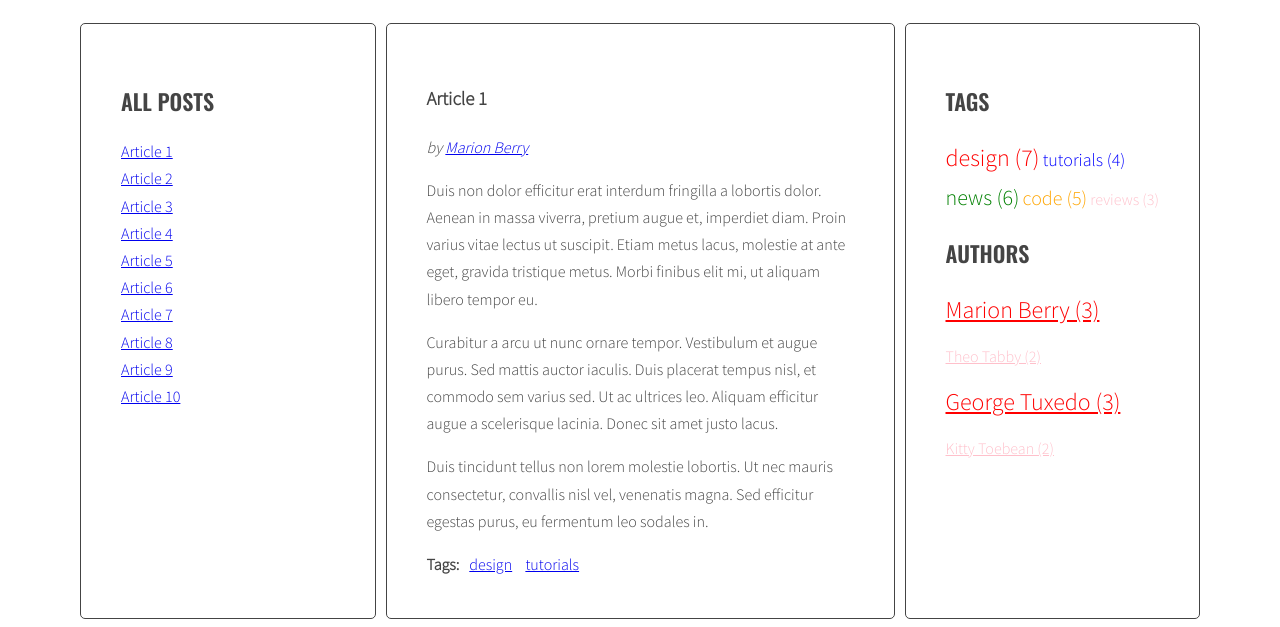
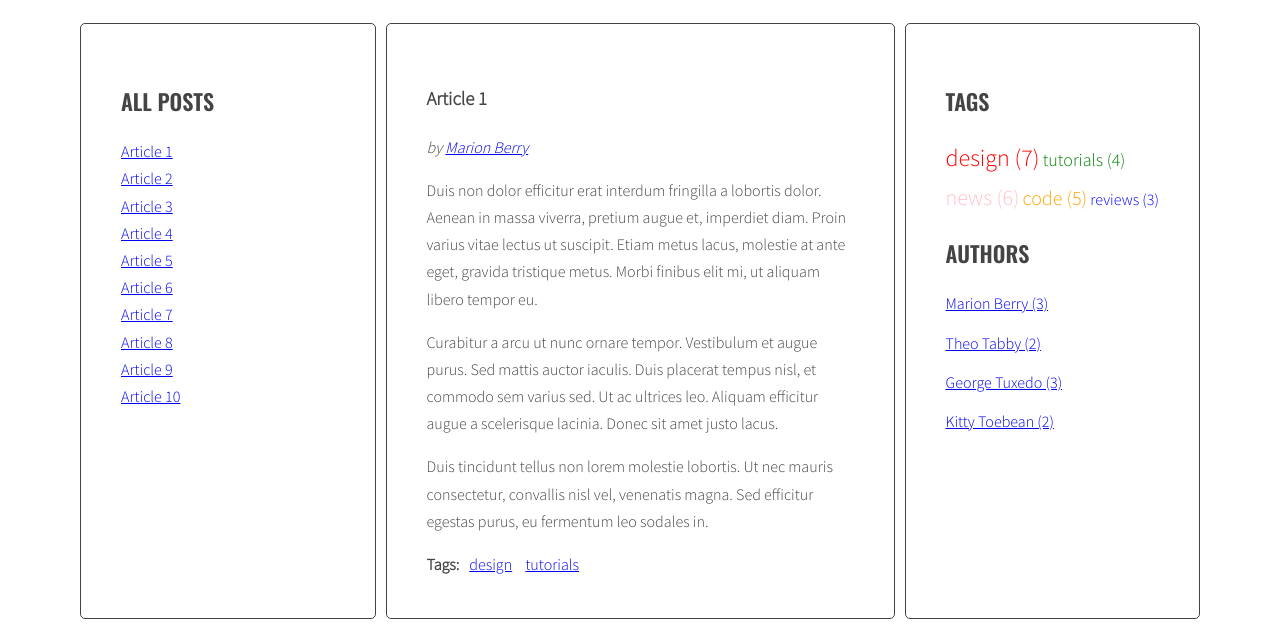
Before and after one commit to Agath-e/javascript-blog, a plain HTML site: page index.html in a window 1280 px wide. Shown: the part 220-847 px from the top of the page. Drawn offline with nearby package versions, Linux system fonts and the light colour scheme.

Commit message:
correction task 7.3 color in cloudTags

```diff
--- a/index.html
+++ b/index.html
@@ -198,12 +198,12 @@
         </script>
         <script id="template-tag-cloud-link" type="text/x-handlebars-template">
           {{#each tags}}
-          <li><a class="tag-size-{{ className }}" href="#tag-{{ tag }}">{{ tag }} ({{count}})</a></li>
+          <li><a class="{{ className }}" href="#tag-{{ tag }}">{{ tag }} ({{count}})</a></li>
           {{/each}}
         </script>
         <script id="template-author-list-link" type="text/x-handlebars-template">
           {{#each authors}}
-          <li><a class="tag-size-{{ className }}" href="#author-{{ author }}">{{ author }} ({{count}})</a></li>
+          <li><a class="{{ className }}" href="#author-{{ author }}">{{ author }} ({{count}})</a></li>
           {{/each}}
         </script>
         <script src="https://cdnjs.cloudflare.com/ajax/libs/handlebars.js/4.1.0/handlebars.min.js"></script>
--- a/sass/style.scss
+++ b/sass/style.scss
@@ -124,27 +124,28 @@ body {
   }
 }
 /*Tags*/
-.tag-size-tag-size-1 {
-  color: pink;
+
+.tags {
+  .tag-size-1 {
+    color: blue;
     font-size: 16px;
   }
-.tag-size-tag-size-2 {
-  color: blue;
+  .tag-size-2 {
+    color: green;
     font-size: 18px;
   }
-.tag-size-tag-size-3 {
+  .tag-size-3 {
     color: orange;
     font-size: 20px;
   }
-.tag-size-tag-size-4 {
-  color: green;
+  .tag-size-4 {
+    color: pink;
     font-size: 22px;
   }
-.tag-size-tag-size-5 {
+  .tag-size-5 {
     color: red;
     font-size: 24px;
   }
-.tags {
   li {
     display: inline;
     a {
```
Also changed, not shown: css/style.css, 1 other file. Lines whose indentation alone changed are shown as unchanged.
